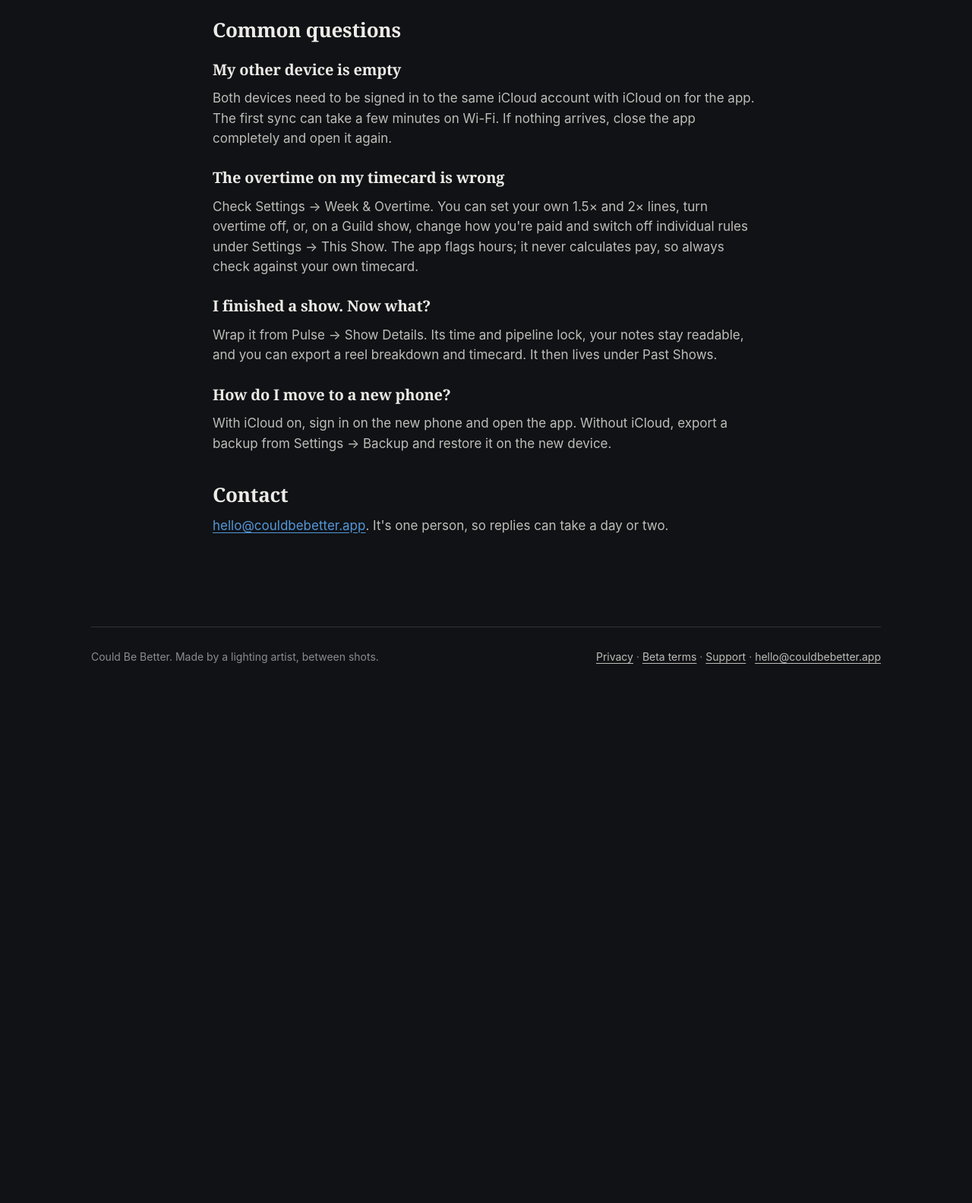
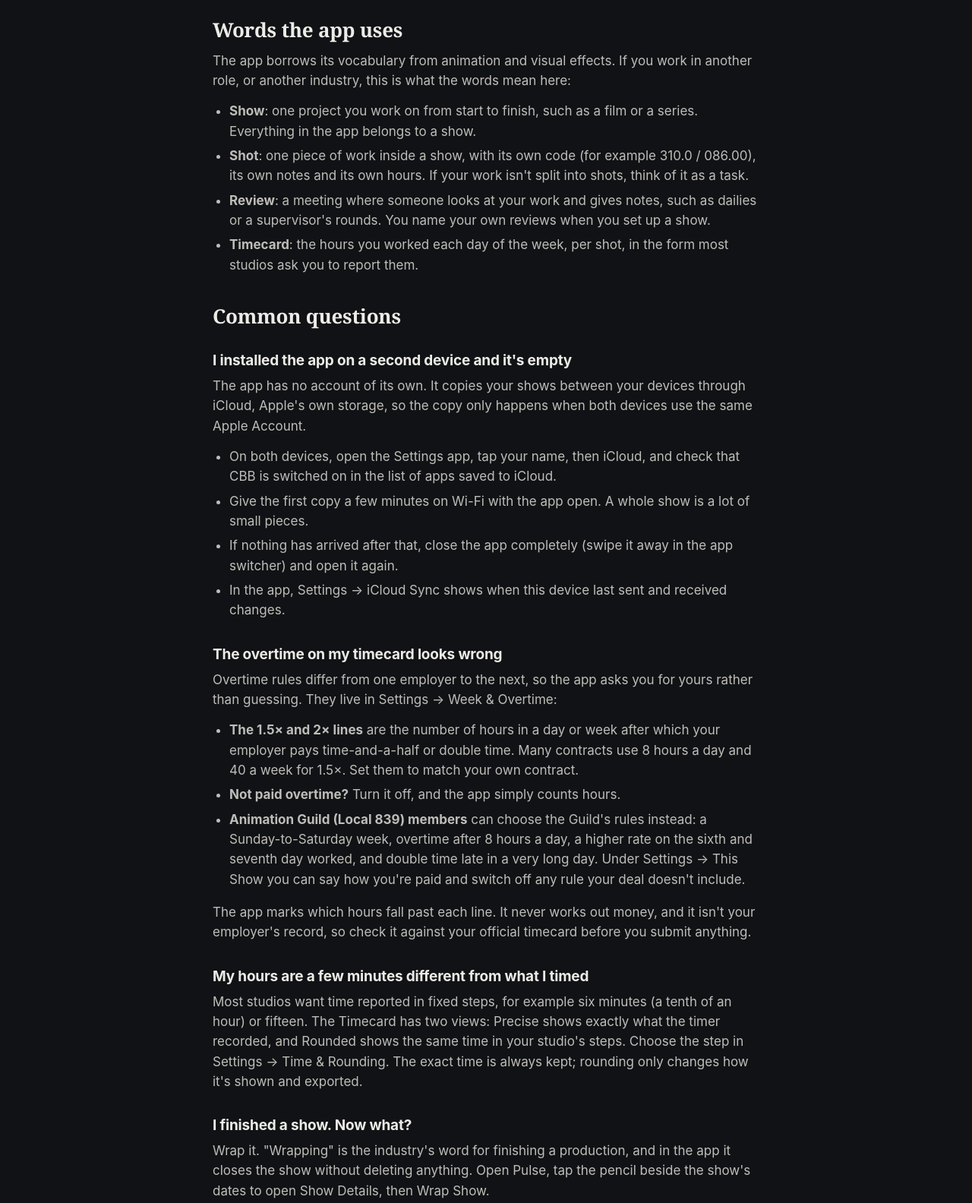
Before and after one commit to afonsosalcedo/couldbebetter, a plain HTML site: page support.html in a window 1280 px wide. Shown: the part 1060-2644 px from the top of the page at 76% size. Before the commit the page ends 1984 px from the top, so only its background shows below. Drawn offline with Linux system fonts and the light colour scheme.

Commit message:
Support: plainer answers, with the app's words explained

```diff
--- a/styles.css
+++ b/styles.css
@@ -372,3 +372,6 @@ dialog#invite::backdrop { background: oklch(0.15 0.01 260 / 0.55); backdrop-filt
 #invite [hidden] { display: none; }
 
 #beta, #devices, #features, #privacy, #faq { scroll-margin-top: 24px; }
+
+.prose h3.q { font-family: var(--sans); font-size: 19px; font-weight: 650; margin-top: 34px; }
+.prose h3.q + p { margin-top: 8px; }
--- a/support.html
+++ b/support.html
@@ -7,8 +7,8 @@
 <meta name="description" content="Help with Could Be Better and how the beta works.">
 <link rel="icon" href="assets/icon.png">
 <link rel="apple-touch-icon" href="assets/apple-touch-icon.png">
-<script src="theme.js?v=202611181343"></script>
-<link rel="stylesheet" href="styles.css?v=202611181343">
+<script src="theme.js?v=202611181734"></script>
+<link rel="stylesheet" href="styles.css?v=202611181734">
 </head>
 <body>
 <div class="wrap">
@@ -39,15 +39,53 @@
     </ul>
     <p>Screenshots can show shot names and notes. Turn on the Privacy Lock (the eye button) before taking one, or leave the screenshot out.</p>
 
+    <h2>Words the app uses</h2>
+    <p>The app borrows its vocabulary from animation and visual effects. If you work in another role, or another industry, this is what the words mean here:</p>
+    <ul>
+      <li><strong>Show</strong>: one project you work on from start to finish, such as a film or a series. Everything in the app belongs to a show.</li>
+      <li><strong>Shot</strong>: one piece of work inside a show, with its own code (for example 310.0 / 086.00), its own notes and its own hours. If your work isn't split into shots, think of it as a task.</li>
+      <li><strong>Review</strong>: a meeting where someone looks at your work and gives notes, such as dailies or a supervisor's rounds. You name your own reviews when you set up a show.</li>
+      <li><strong>Timecard</strong>: the hours you worked each day of the week, per shot, in the form most studios ask you to report them.</li>
+    </ul>
+
     <h2>Common questions</h2>
-    <h2 style="font-size: 20px; margin-top: 28px">My other device is empty</h2>
-    <p>Both devices need to be signed in to the same iCloud account with iCloud on for the app. The first sync can take a few minutes on Wi-Fi. If nothing arrives, close the app completely and open it again.</p>
-    <h2 style="font-size: 20px; margin-top: 28px">The overtime on my timecard is wrong</h2>
-    <p>Check Settings → Week &amp; Overtime. You can set your own 1.5× and 2× lines, turn overtime off, or, on a Guild show, change how you're paid and switch off individual rules under Settings → This Show. The app flags hours; it never calculates pay, so always check against your own timecard.</p>
-    <h2 style="font-size: 20px; margin-top: 28px">I finished a show. Now what?</h2>
-    <p>Wrap it from Pulse → Show Details. Its time and pipeline lock, your notes stay readable, and you can export a reel breakdown and timecard. It then lives under Past Shows.</p>
-    <h2 style="font-size: 20px; margin-top: 28px">How do I move to a new phone?</h2>
-    <p>With iCloud on, sign in on the new phone and open the app. Without iCloud, export a backup from Settings → Backup and restore it on the new device.</p>
+
+    <h3 class="q">I installed the app on a second device and it's empty</h3>
+    <p>The app has no account of its own. It copies your shows between your devices through iCloud, Apple's own storage, so the copy only happens when both devices use the same Apple Account.</p>
+    <ul>
+      <li>On both devices, open the Settings app, tap your name, then iCloud, and check that CBB is switched on in the list of apps saved to iCloud.</li>
+      <li>Give the first copy a few minutes on Wi-Fi with the app open. A whole show is a lot of small pieces.</li>
+      <li>If nothing has arrived after that, close the app completely (swipe it away in the app switcher) and open it again.</li>
+      <li>In the app, Settings → iCloud Sync shows when this device last sent and received changes.</li>
+    </ul>
+
+    <h3 class="q">The overtime on my timecard looks wrong</h3>
+    <p>Overtime rules differ from one employer to the next, so the app asks you for yours rather than guessing. They live in Settings → Week &amp; Overtime:</p>
+    <ul>
+      <li><strong>The 1.5× and 2× lines</strong> are the number of hours in a day or week after which your employer pays time-and-a-half or double time. Many contracts use 8 hours a day and 40 a week for 1.5×. Set them to match your own contract.</li>
+      <li><strong>Not paid overtime?</strong> Turn it off, and the app simply counts hours.</li>
+      <li><strong>Animation Guild (Local 839) members</strong> can choose the Guild's rules instead: a Sunday-to-Saturday week, overtime after 8 hours a day, a higher rate on the sixth and seventh day worked, and double time late in a very long day. Under Settings → This Show you can say how you're paid and switch off any rule your deal doesn't include.</li>
+    </ul>
+    <p>The app marks which hours fall past each line. It never works out money, and it isn't your employer's record, so check it against your official timecard before you submit anything.</p>
+
+    <h3 class="q">My hours are a few minutes different from what I timed</h3>
+    <p>Most studios want time reported in fixed steps, for example six minutes (a tenth of an hour) or fifteen. The Timecard has two views: Precise shows exactly what the timer recorded, and Rounded shows the same time in your studio's steps. Choose the step in Settings → Time &amp; Rounding. The exact time is always kept; rounding only changes how it's shown and exported.</p>
+
+    <h3 class="q">I finished a show. Now what?</h3>
+    <p>Wrap it. "Wrapping" is the industry's word for finishing a production, and in the app it closes the show without deleting anything. Open Pulse, tap the pencil beside the show's dates to open Show Details, then Wrap Show.</p>
+    <ul>
+      <li>The hours and the stage of each shot are locked, so the record of the show can't change by accident.</li>
+      <li>Your notes stay readable and you can still add to them.</li>
+      <li>You can export a reel breakdown (a list of the shots you worked on and what you did, for your showreel) and the full timecard.</li>
+      <li>The show moves to Past Shows, where you can open it again at any time. The app then opens on your current show, or offers to start a new one.</li>
+    </ul>
+
+    <h3 class="q">How do I move to a new phone?</h3>
+    <p>With iCloud on, there's nothing to move: sign in to the new phone with the same Apple Account, install the app, open it and wait a few minutes for your shows to arrive.</p>
+    <p>Without iCloud, your shows exist only on the old phone. On it, go to Settings → Backup and export Everything. That saves one file with every show in it, which you can keep anywhere. Send the file to the new phone and bring it in with Settings → Backup → Restore from Backup.</p>
+
+    <h3 class="q">What happens to my data if I delete the app?</h3>
+    <p>With iCloud on, your shows stay in your own iCloud and come back when you reinstall. Without iCloud, deleting the app deletes its data, so export a backup first. Either way, nobody else has a copy: there is no server.</p>
 
     <h2>Contact</h2>
     <p><a href="mailto:hello@couldbebetter.app">hello@couldbebetter.app</a>. It's one person, so replies can take a day or two.</p>
```
Also changed, not shown: index.html (+3 -3 lines), privacy.html (+2 -2 lines), terms.html (+2 -2 lines).
